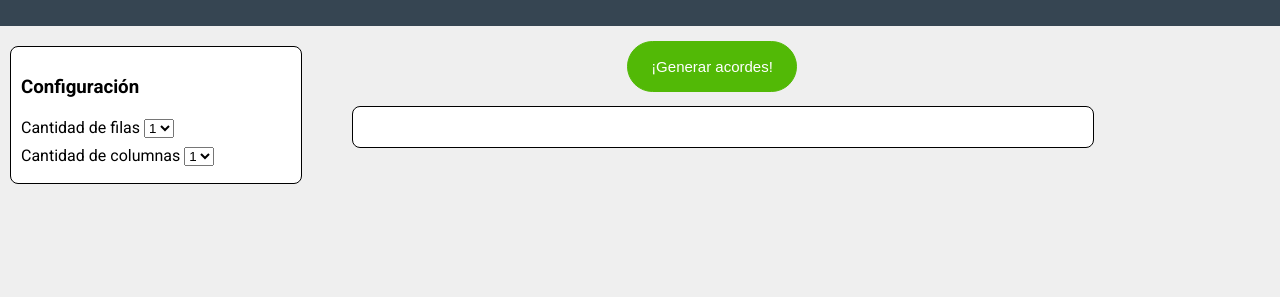
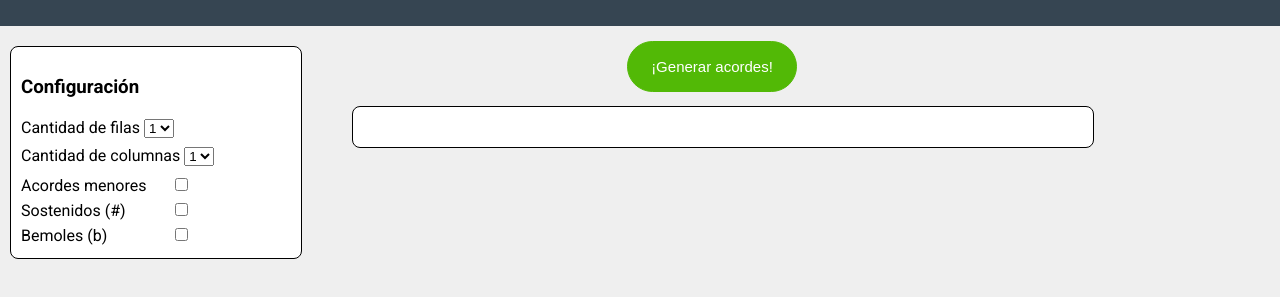
Before and after one commit to 24861379/Hoja-Random, a plain HTML site: page index.html in a window 1280 px wide. Shown: the part 127-424 px from the top of the page. Drawn offline with Linux system fonts and the light colour scheme.

Commit message:
Añadi mas filtros

```diff
--- a/index.html
+++ b/index.html
@@ -20,7 +20,7 @@
     <div id="Settings">
 
         <h3>Configuración</h3>
-        <label for="Filas">Cantidad de filas</label>
+        <label for="Filas">Cantidad de filas </label>
         <select name="" id="Filas">
             <option value="1">1</option>
             <option value="2">2</option>
@@ -32,7 +32,7 @@
             <option value="8">8</option>
         </select><br>
 
-        <label for="Columnas">Cantidad de columnas</label>
+        <label for="Columnas">Cantidad de columnas </label>
         <select name="" id="Columnas">
             <option value="1">1</option>
             <option value="2">2</option>
@@ -41,6 +41,15 @@
             <option value="5">5</option>
             <option value="6">6</option>
         </select><br>
+
+        <label for="AMenores">Acordes menores </label>
+        <input type="checkbox" id="AMenores"><br>
+
+        <label for="ASostenidos">Sostenidos (#)</label>
+        <input type="checkbox" id="ASostenidos"><br>
+
+        <label for="ABemoles">Bemoles (b) </label>
+        <input type="checkbox" id="ABemoles">
     </div>
 
     <button class="Boton" onclick="GenerarMatriz()">
--- a/style.css
+++ b/style.css
@@ -29,9 +29,50 @@ header h1{
     padding: 10px;
 }
 
+#Settings label {
+    display: inline;
+    margin-bottom: 5px;
+    font-size: 1rem;
+}
+
 #Settings select{
     margin-top: 2px;
     margin-bottom: 7px;
+}
+
+#Settings input{
+    margin-top: 5px;
+    margin-bottom: 7px;
+}
+
+input[type="checkbox" i]#AMenores {
+    background-color: initial;
+    cursor: pointer;
+    appearance: auto;
+    box-sizing: border-box;
+    margin-left: 25px;
+    padding: initial;
+    border: initial;
+}
+
+input[type="checkbox" i]#ASostenidos {
+    background-color: initial;
+    cursor: pointer;
+    appearance: auto;
+    box-sizing: border-box;
+    margin-left: 45px;
+    padding: initial;
+    border: initial;
+}
+
+input[type="checkbox" i]#ABemoles {
+    background-color: initial;
+    cursor: pointer;
+    appearance: auto;
+    box-sizing: border-box;
+    margin-left: 64px;
+    padding: initial;
+    border: initial;
 }
 
 .Boton{
@@ -122,7 +163,7 @@ header h1{
     }
 }
 
-/*ajuste para disporitivo con ancho maximo de 768px*/
+/*ajuste para disporsitivo con ancho maximo de 768px*/
 @media(min-width: 481px) and (max-width: 768px) {
 
     header h1 {
```
